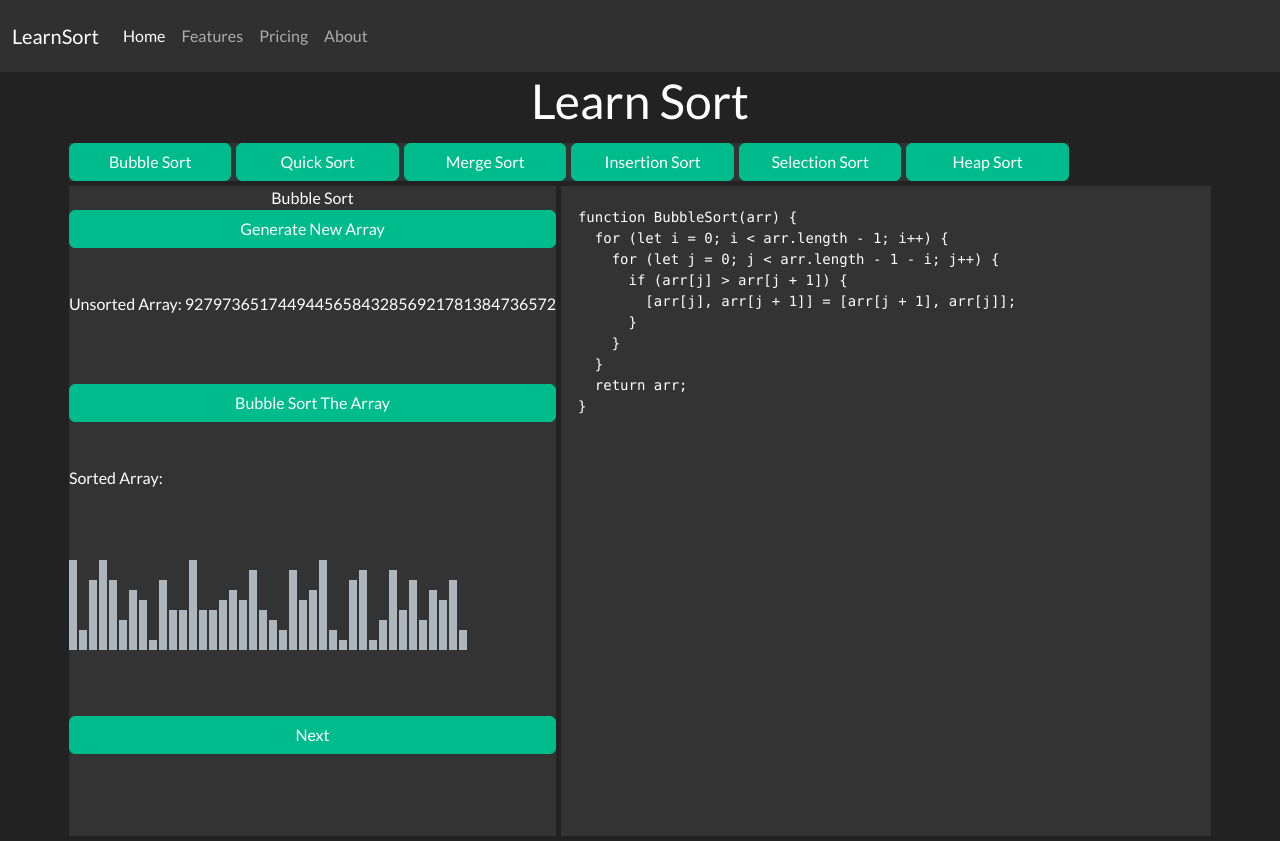
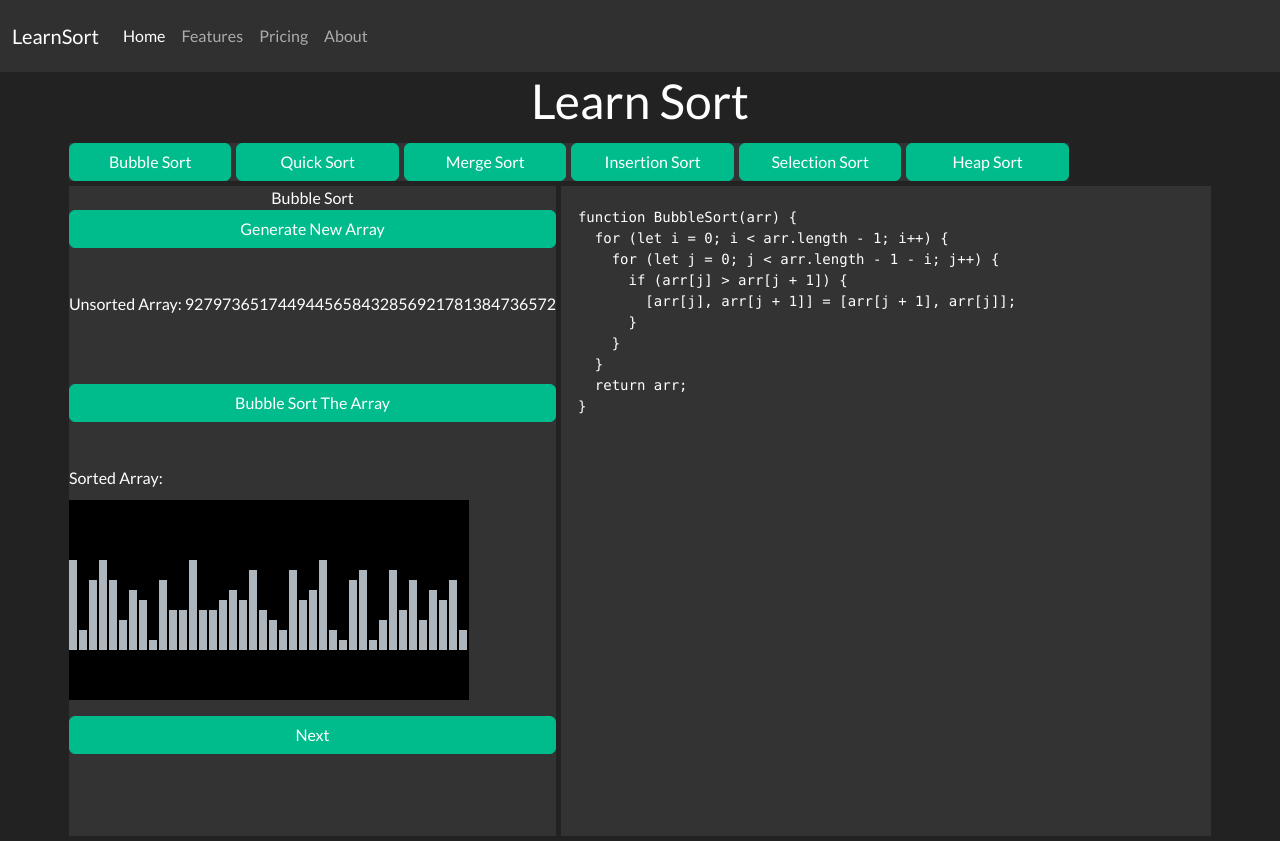
Before and after one commit to JTSkelton/learnsort, a React (Create React App) app: page / in a window 1280 px wide. Built offline with nearby package versions, Linux system fonts and the light colour scheme.

Commit message:
pushed all chages

```diff
--- a/src/App.css
+++ b/src/App.css
@@ -74,8 +74,9 @@ html {
   grid-template-columns: 2fr;
   max-width: auto;
   justify-content: center;
+  position: relative;
 }
 
 Canvas {
-  background-color: rgb(51, 51, 51);
+  background-color: rgb(0, 0, 0);
 }
--- a/src/components/Algos/RandomArr.js
+++ b/src/components/Algos/RandomArr.js
@@ -1,5 +1,3 @@
-import React from "react";
-
 function RandomArr() {
   const arrayLength = 40;
   const min = 1;
```
